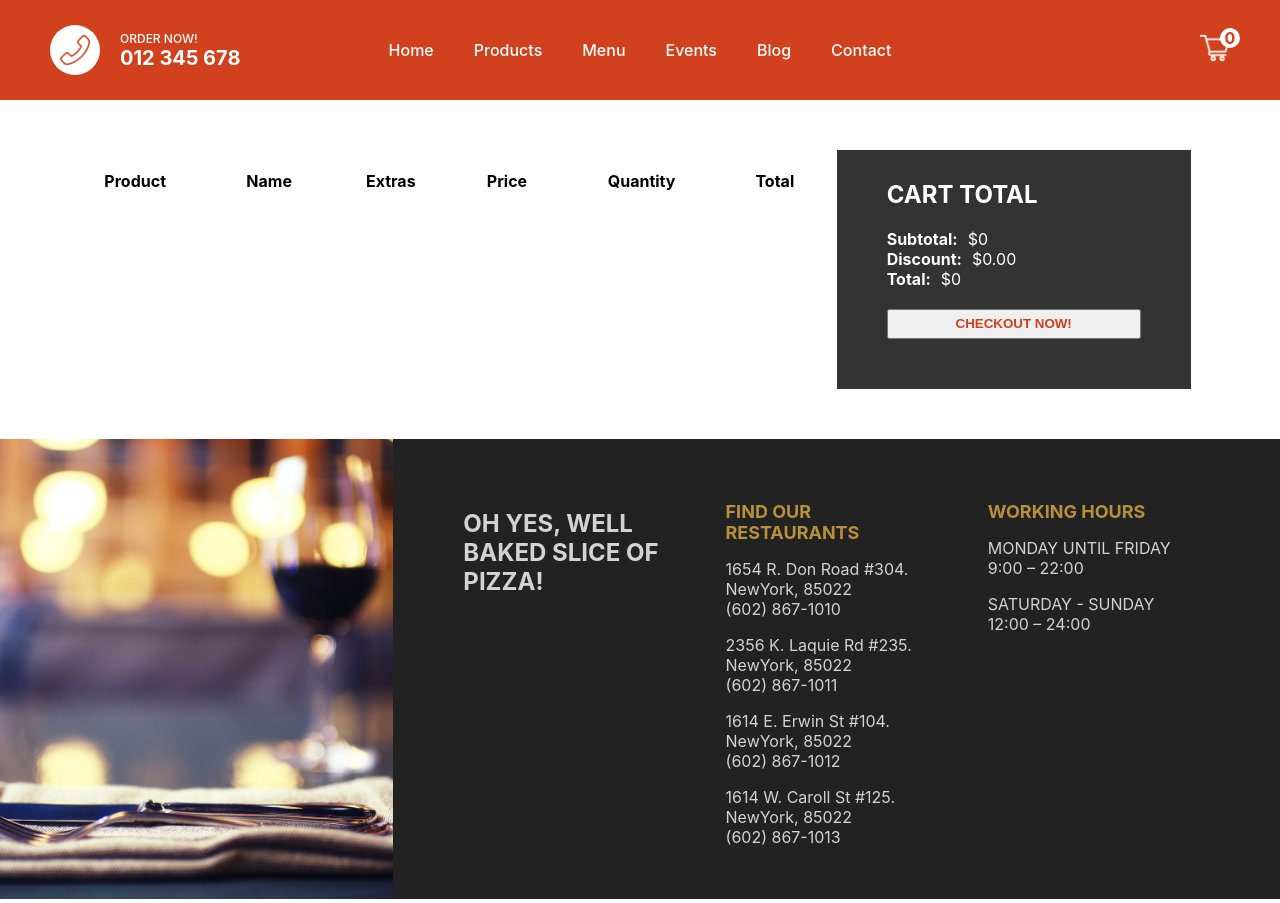
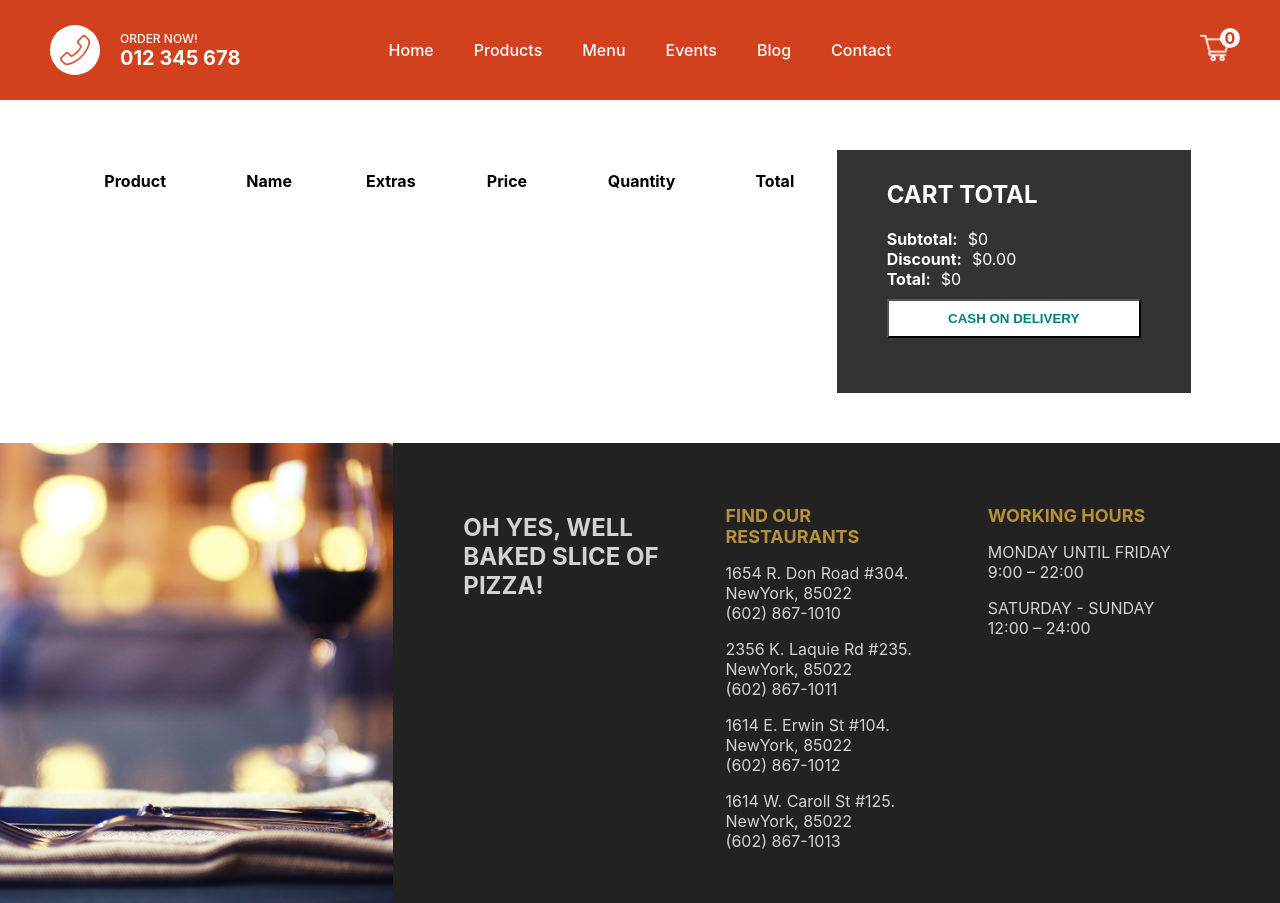
Before and after one commit to KristinaChausheva/nextjs-pizza-app, a Next.js app: page /cart in a window 1280 px wide. Both pictures are taken after a click on the button "CHECKOUT NOW!". Built offline with nearby package versions, Linux system fonts and the light colour scheme.

Commit message:
paypal integration

```diff
--- a/pages/cart.jsx
+++ b/pages/cart.jsx
@@ -13,6 +13,8 @@
   const dispatch = useDispatch()
   const cart = useSelector((state) => state.cart)
   // console.log(cart.total)
+  const [open, setOpen] = useState(false)
+  const [cash, setCash] = useState(false)
 
   const amount = "2"
   const currency = "USD"
@@ -133,10 +135,19 @@
           <div className={styles.totalText}>
             <b className={styles.totalTextTitle}>Total:</b>${cart.total}
           </div>
-          <button className={styles.button}>CHECKOUT NOW!</button>
+
+          {open ? (
+            <div className={styles.paymentMethods}>
+              <button
+                className={styles.payButton}
+                onClick={() => setCash(true)}
+              >
+                CASH ON DELIVERY
+              </button>
               <PayPalScriptProvider
                 options={{
-              "client-id": "test",
+                  "client-id":
+                    "ATTL8fDJKfGzXNH4VVuDy1qW4_Jm8S0sqmnUTeYtWpqxUJLnXIn90V8YIGDg-SNPaB70Hg4mko_fde4-",
                   components: "buttons",
                   currency: "USD",
                   "disable-funding": "credit,card,p24",
@@ -145,6 +156,12 @@
                 <ButtonWrapper currency={currency} showSpinner={false} />
               </PayPalScriptProvider>
             </div>
+          ) : (
+            <button onClick={() => setOpen(true)} className={styles.button}>
+              CHECKOUT NOW!
+            </button>
+          )}
+        </div>
       </div>
     </div>
   )
--- a/styles/Cart.module.css
+++ b/styles/Cart.module.css
@@ -115,3 +115,18 @@
     width: 100%;
   }
 }
+
+.paymentMethods {
+  margin-top: 10px;
+  display: flex;
+  flex-direction: column;
+}
+
+.payButton {
+  padding: 10px 5px;
+  cursor: pointer;
+  margin-bottom: 5px;
+  background-color: white;
+  color: teal;
+  font-weight: bold;
+}
```
Lines whose indentation alone changed are shown as unchanged.
